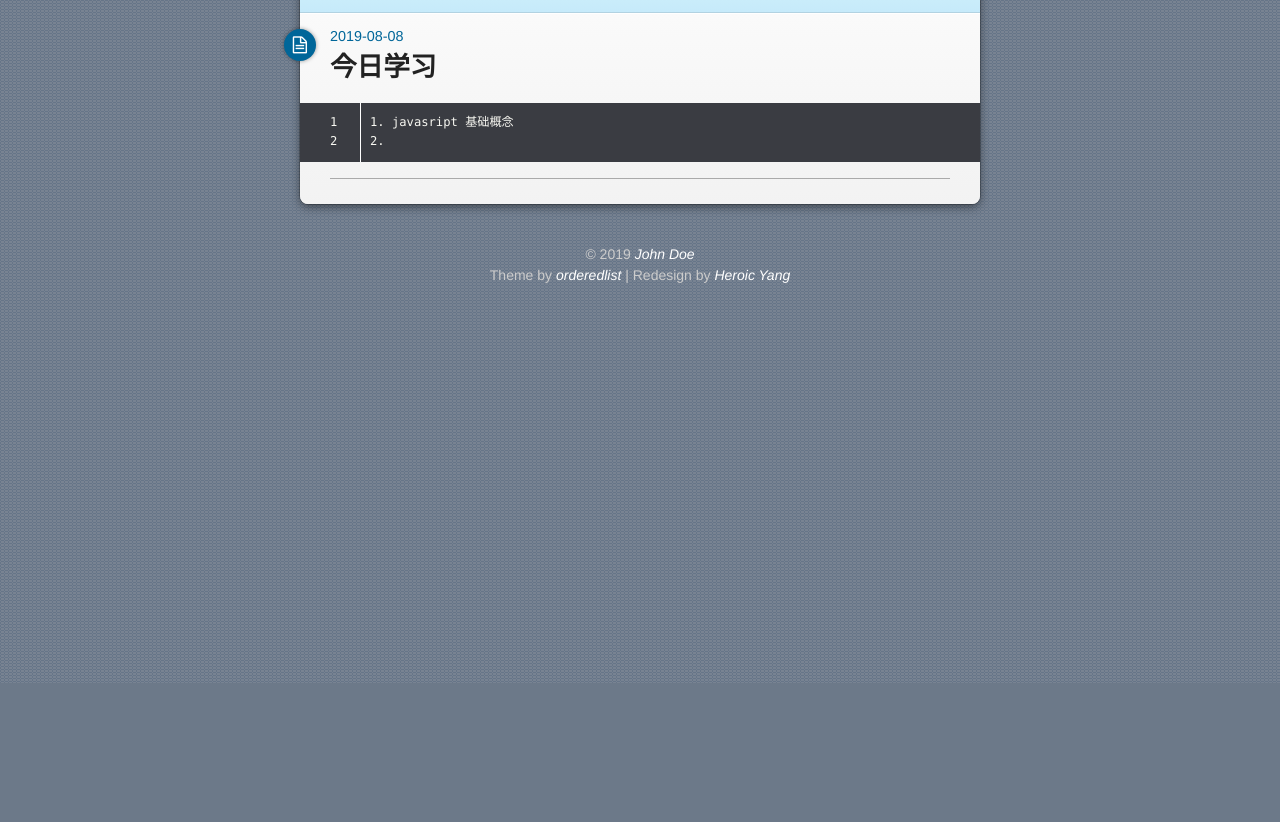
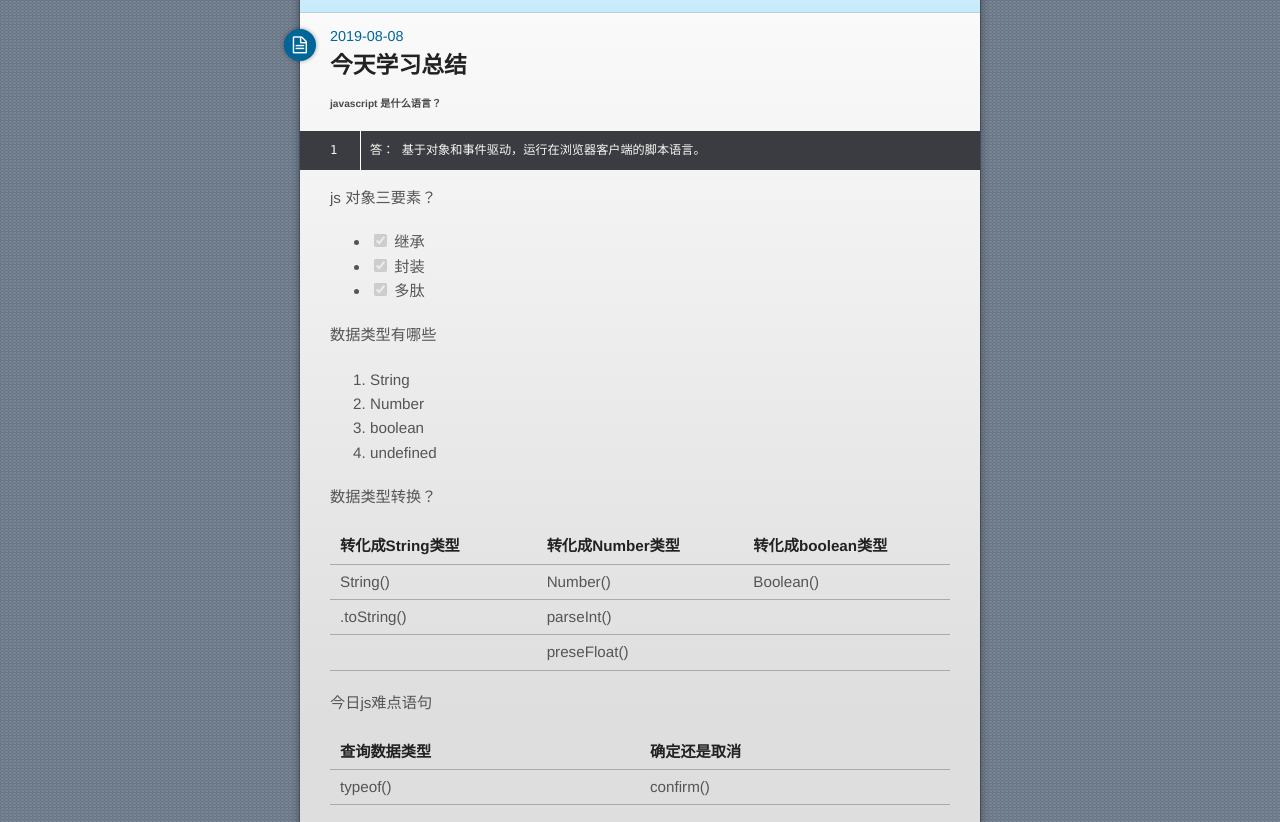
Before and after one commit to laoli996/laoli996.github.io, a plain HTML site: page 2019/08/08/2019_8_8/index.html in a window 1280 px wide. Shown: the part 117-939 px from the top of the page. Before the commit the page ends 800 px from the top, so only its background shows below. Drawn offline with nearby package versions, Linux system fonts and the light colour scheme; a web font is replaced by a local one.

Commit message:
Site updated: 2019-08-08 21:41:06

```diff
--- a/2019/08/08/2019_8_8/index.html
+++ b/2019/08/08/2019_8_8/index.html
@@ -10,20 +10,46 @@
     <meta name="author" content="John Doe">
 
 
-    <meta name="description" content="今日学习
-121. javasript 基础概念2.">
+    <meta name="description" content="今天学习总结javascript  是什么语言？1答： 基于对象和事件驱动，运行在浏览器客户端的脚本语言。
 
-  <meta name="description" content="今日学习 121. javasript 基础概念2.">
+js 对象三要素？
+
+ 继承
+ 封装
+ 多肽
+
+数据类型有哪些
+
+String
+Number
+boolean
+undefined
+
+数据类型转换？
+
+
+
+转化成String类型
+转化成Number类型
+转化成boolean类型
+
+
+
+String()
+Number()
+Boolean()">
+
+  <meta name="description" content="今天学习总结javascript  是什么语言？1答： 基于对象和事件驱动，运行在浏览器客户端的脚本语言。  js 对象三要素？   继承  封装  多肽  数据类型有哪些  String Number boolean undefined  数据类型转换？    转化成String类型 转化成Number类型 转化成boolean类型    String() Number() Boolean()">
 <meta property="og:type" content="article">
 <meta property="og:title" content="Hexo">
 <meta property="og:url" content="http://yoursite.com/2019/08/08/2019_8_8/index.html">
 <meta property="og:site_name" content="Hexo">
-<meta property="og:description" content="今日学习 121. javasript 基础概念2.">
+<meta property="og:description" content="今天学习总结javascript  是什么语言？1答： 基于对象和事件驱动，运行在浏览器客户端的脚本语言。  js 对象三要素？   继承  封装  多肽  数据类型有哪些  String Number boolean undefined  数据类型转换？    转化成String类型 转化成Number类型 转化成boolean类型    String() Number() Boolean()">
 <meta property="og:locale" content="en">
-<meta property="og:updated_time" content="2019-08-08T11:50:44.069Z">
+<meta property="og:updated_time" content="2019-08-08T13:38:17.318Z">
 <meta name="twitter:card" content="summary">
 <meta name="twitter:title" content="Hexo">
-<meta name="twitter:description" content="今日学习 121. javasript 基础概念2.">
+<meta name="twitter:description" content="今天学习总结javascript  是什么语言？1答： 基于对象和事件驱动，运行在浏览器客户端的脚本语言。  js 对象三要素？   继承  封装  多肽  数据类型有哪些  String Number boolean undefined  数据类型转换？    转化成String类型 转化成Number类型 转化成boolean类型    String() Number() Boolean()">
 
     <link rel="alternate" href="/atom.xml" title="Hexo" type="application/atom+xml">
 
@@ -76,8 +102,68 @@
 
   <div class="entry">
 
-      <h1>今日学习</h1>
-<figure class="highlight plain"><table><tr><td class="gutter"><pre><span class="line">1</span><br><span class="line">2</span><br></pre></td><td class="code"><pre><span class="line">1. javasript 基础概念</span><br><span class="line">2.</span><br></pre></td></tr></table></figure>
+      <h2 id="今天学习总结"><a href="#今天学习总结" class="headerlink" title="今天学习总结"></a><strong>今天学习总结</strong></h2><h6 id="javascript-是什么语言？"><a href="#javascript-是什么语言？" class="headerlink" title="javascript  是什么语言？"></a>javascript  是什么语言？</h6><figure class="highlight html"><table><tr><td class="gutter"><pre><span class="line">1</span><br></pre></td><td class="code"><pre><span class="line">答： 基于对象和事件驱动，运行在浏览器客户端的脚本语言。</span><br></pre></td></tr></table></figure>
+
+<p>js 对象三要素？</p>
+<ul>
+<li><input checked disabled type="checkbox"> 继承</li>
+<li><input checked disabled type="checkbox"> 封装</li>
+<li><input checked disabled type="checkbox"> 多肽</li>
+</ul>
+<p>数据类型有哪些</p>
+<ol>
+<li>String</li>
+<li>Number</li>
+<li>boolean</li>
+<li>undefined</li>
+</ol>
+<p>数据类型转换？</p>
+<table>
+<thead>
+<tr>
+<th align="left">转化成String类型</th>
+<th>转化成Number类型</th>
+<th>转化成boolean类型</th>
+</tr>
+</thead>
+<tbody><tr>
+<td align="left">String()</td>
+<td>Number()</td>
+<td>Boolean()</td>
+</tr>
+<tr>
+<td align="left">.toString()</td>
+<td>parseInt()</td>
+<td></td>
+</tr>
+<tr>
+<td align="left"></td>
+<td>preseFloat()</td>
+<td></td>
+</tr>
+</tbody></table>
+<p>今日js难点语句</p>
+<table>
+<thead>
+<tr>
+<th>查询数据类型</th>
+<th>确定还是取消</th>
+</tr>
+</thead>
+<tbody><tr>
+<td>typeof()</td>
+<td>confirm()</td>
+</tr>
+</tbody></table>
+<p>今日重点概念</p>
+<ol>
+<li>NaN 为数字类型 表示不是一个数字 not a number</li>
+<li>未定义变量默认值为undefined</li>
+<li>未定义的变量默认类型也为undefined</li>
+<li>.toString() 无法将 undefined 转化为字符串类型</li>
+<li>Number() 遇到非数字类型时 输出为NaN</li>
+</ol>
+
 
   </div>
   <footer>
```
Also changed, not shown: index.html (+62 -2 lines).
